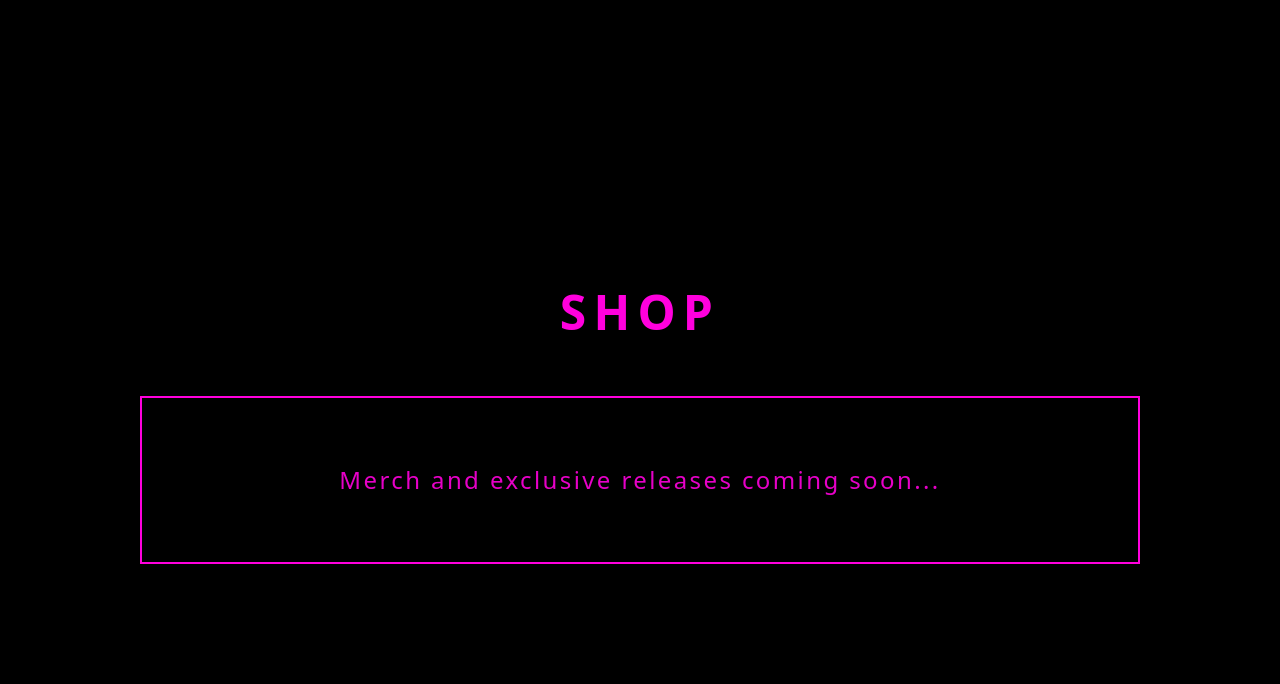
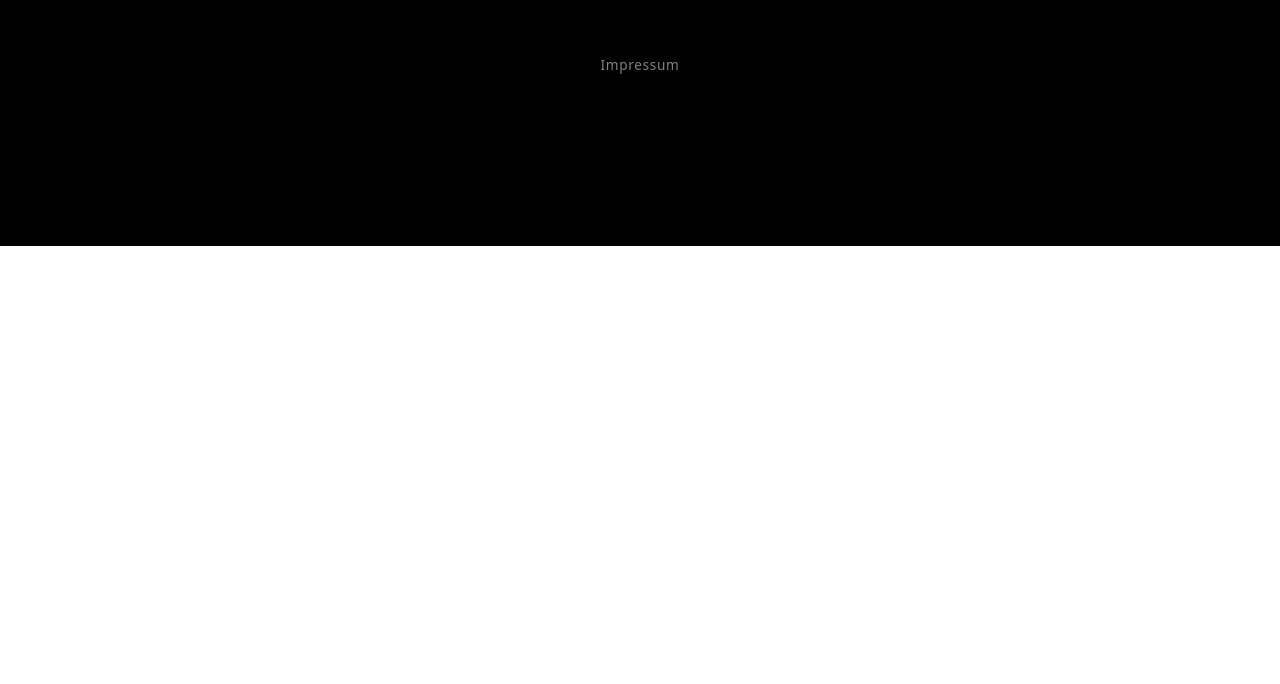
Before and after one commit to tmthyDXTR/taiga_website, a React (Vite) app: page /m in a window 1280 px wide. Shown: the part 6296-6980 px from the top of the page. After the commit the page ends 6542 px from the top, so only its background shows below. Built offline with nearby package versions, Linux system fonts and the light colour scheme; a web font is replaced by a local one.

Commit message:
shop deactivated

```diff
--- a/src/pages/MusicPage.tsx
+++ b/src/pages/MusicPage.tsx
@@ -298,14 +298,14 @@ function MusicPage() {
         </section>
 
         {/* Shop Section */}
-        <section id="shop" className="music-section shop-section">
+        {/* <section id="shop" className="music-section shop-section">
           <div className="section-container">
             <h2 className="section-title">{t('music.nav.shop')}</h2>
             <div className="coming-soon">
               <p>{t('music.shopComingSoon')}</p>
             </div>
           </div>
-        </section>
+        </section> */}
       </main>
 
       {/* Floating Spotify Player */}
```
